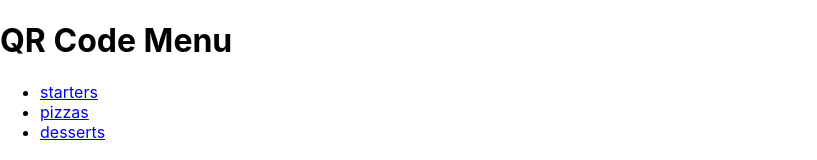
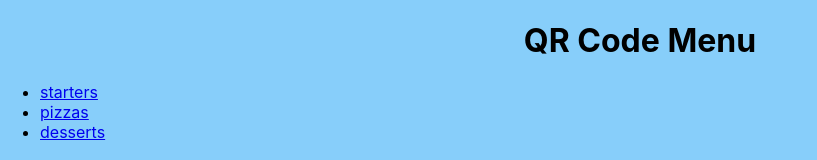
Before and after one commit to JamesHawk585/react-qr-code-menu, a React (Create React App) app: page / in a window 1280 px wide. Shown: the top 160 px of the page, without its empty margins (0-817 px from the left). Built offline with nearby package versions, Linux system fonts and the light colour scheme.

Commit message:
Adds basic bss

```diff
--- a/src/App.css
+++ b/src/App.css
@@ -28,6 +28,15 @@
   color: #61dafb;
 }
 
+body {
+  color: black;
+  background-color: lightskyblue;
+}
+
+#qrCodeMenu {
+  text-align: center;
+}
+
 @keyframes App-logo-spin {
   from {
     transform: rotate(0deg);
--- a/src/App.jsx
+++ b/src/App.jsx
@@ -1,7 +1,6 @@
 import './App.css'
 import Header from './Header'
 import Main from './Main'
-import Nav from './Nav'
 
 
 const menuSectionNamesArray = ['starters', 'pizzas', 'desserts']
--- a/src/Header.jsx
+++ b/src/Header.jsx
@@ -2,7 +2,7 @@ import Nav from './Nav'
 
 const Header = ({menuSectionNamesArray}) => (
     <header id="top">
-      <h1>QR Code Menu</h1>
+      <h1 id="qrCodeMenu">QR Code Menu</h1>
       <Nav menuSectionNamesArray={menuSectionNamesArray}/>
     </header>
   )
```
